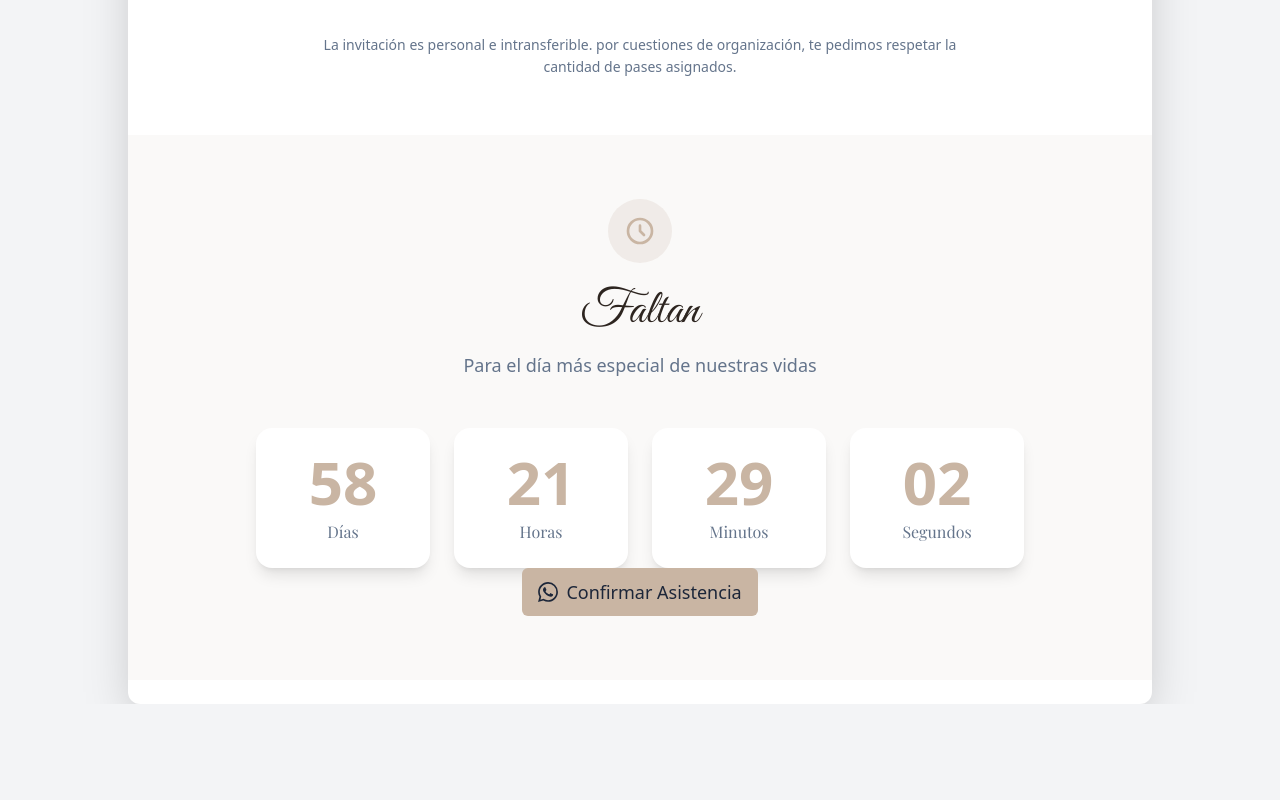
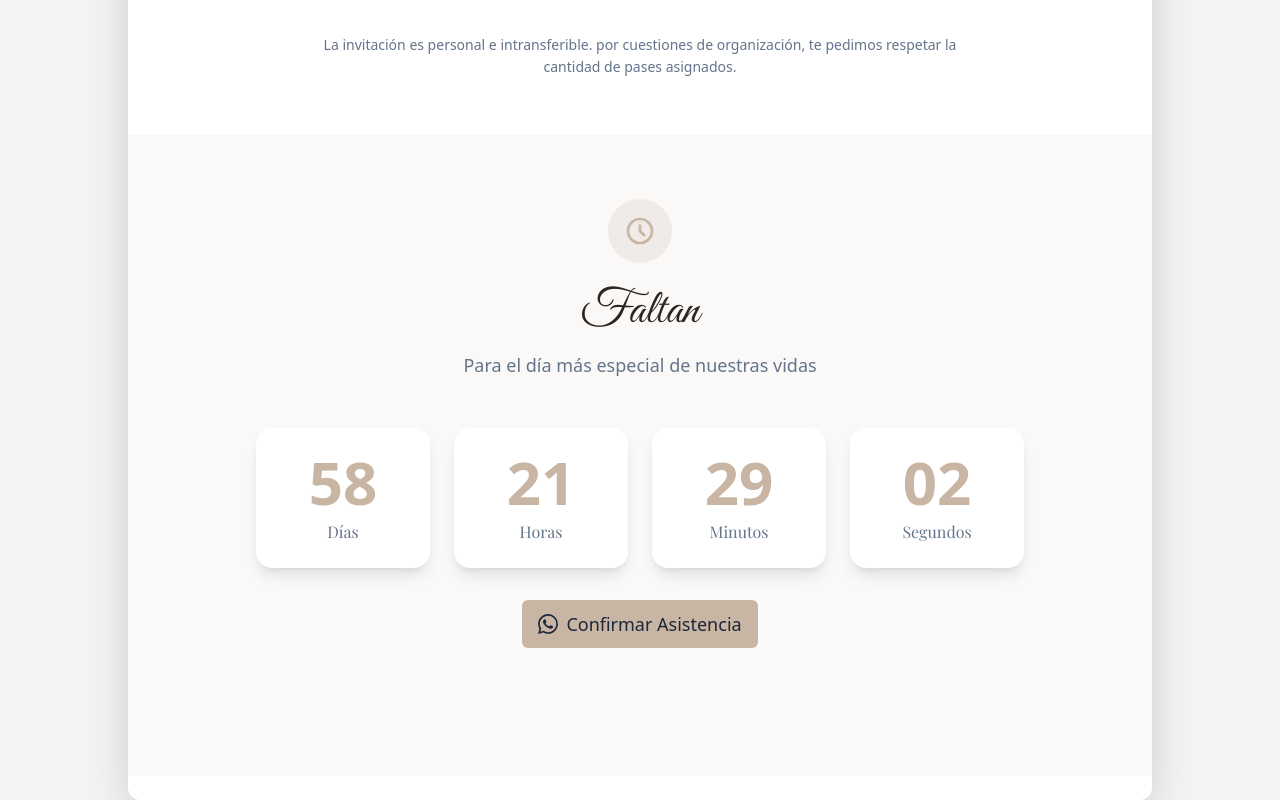
Before and after one commit to cdanielzt/memo-hari, a website built with Vite: page index.html in a window 1280 px wide. Shown: the part 4965-5765 px from the top of the page. Before the commit the page ends 5669 px from the top, so only its background shows below. Built offline with nearby package versions, Linux system fonts and the light colour scheme; a web font is replaced by a local one.

Commit message:
ad timer

```diff
--- a/index.html
+++ b/index.html
@@ -426,7 +426,7 @@
                     </div>
                 </div>
 
-                <div class="text-center ">
+                <div class="text-center mt-8 mb-16">
                 <a href="https://api.whatsapp.com/send?phone=529621154579&text=Hola%2C%20confirmo%20mi%20asistencia%20a%20la%20boda%20de%20Guillermo%20y%20Hari"
                     target="_blank"
                     rel="noopener noreferrer"
```
